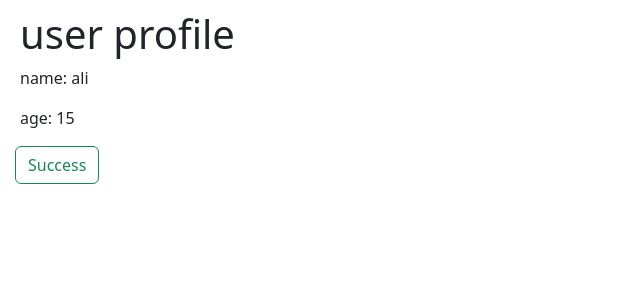
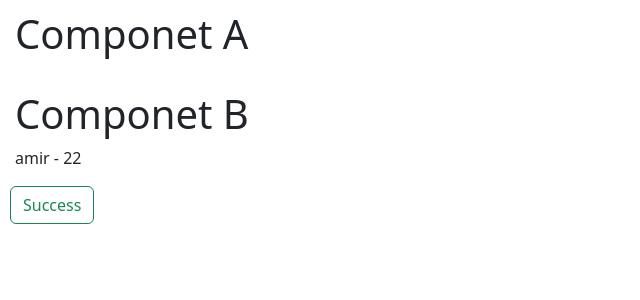
Before and after one commit to Amir-FF/vue-exercise, a Vue app: page / in a window 1280 px wide. Shown: the top 300 px of the page, without its empty margins (0-640 px from the left). Built offline with nearby package versions, Linux system fonts and the light colour scheme.

Commit message:
add provide && inject

```diff
--- a/src/App.vue
+++ b/src/App.vue
@@ -1,28 +1,22 @@
 <script setup>
-  import { reactive, ref } from "vue";
-  import UserProfile from "./Components/UserProfile.vue";
+  import { provide, reactive } from "vue";
+  import CompA from "./Components/CompA.vue";
 
-  const users = reactive([
-    {
-      name: "ali",
-      age: 15,
-    },
-  ]);
+  const user = reactive({
+    name: "amir",
+    age: 22,
+  });
 
-  const parentEditProfile = (nameEmit, ageEmit) => {
-    users[0].name = nameEmit;
-    users[0].age = ageEmit;
+  const updateUsername = (name) => {
+    user.name = name;
   };
+
+  provide("userData", user);
+  provide("updateUsername", updateUsername);
 </script>
 
 <template>
-  <div v-for="(user, index) in users" :id="index" :key="index">
-    <userProfile
-      @emit-profile="parentEditProfile"
-      :name="user.name"
-      :age="user.age"
-    />
-  </div>
+  <CompA />
 </template>
 
 <style>
--- /dev/null
+++ b/src/Components/CompA.vue
@@ -0,0 +1,10 @@
+<script setup>
+  import { reactive, ref } from "vue";
+  import CompB from "./CompB.vue";
+</script>
+
+<template>
+  <h1>Componet A</h1>
+  <br />
+  <CompB />
+</template>
--- /dev/null
+++ b/src/Components/CompB.vue
@@ -0,0 +1,19 @@
+<script setup>
+  import { inject } from "vue";
+
+  const user = inject("userData");
+
+  const updateUsername = inject("updateUsername");
+</script>
+
+<template>
+  <h1>Componet B</h1>
+  <p>{{ user.name }} - {{ user.age }}</p>
+  <button
+    @click="updateUsername('hossein')"
+    type="button"
+    class="btn btn-outline-success"
+  >
+    Success
+  </button>
+</template>
--- a/src/Components/UserProfile.vue
+++ /dev/null
@@ -1,18 +0,0 @@
-<script setup>
-  const props = defineProps(["name", "age"]);
-
-  const emit = defineEmits(["emit-profile"]);
-
-  const emitProfile = () => {
-    emit("emit-profile", "Amir", 18);
-  };
-</script>
-
-<template>
-  <h1>user profile</h1>
-  <p>name: {{ props.name }}</p>
-  <p>age: {{ props.age }}</p>
-  <button @click="emitProfile" type="button" class="btn btn-outline-success">
-    Success
-  </button>
-</template>
```
